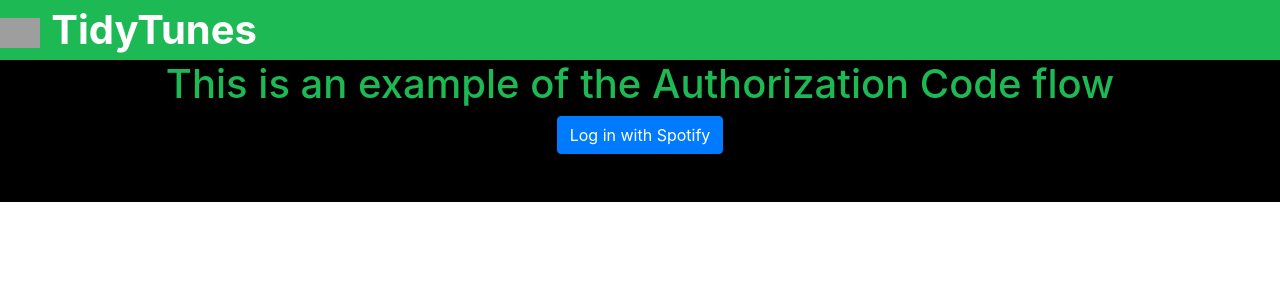
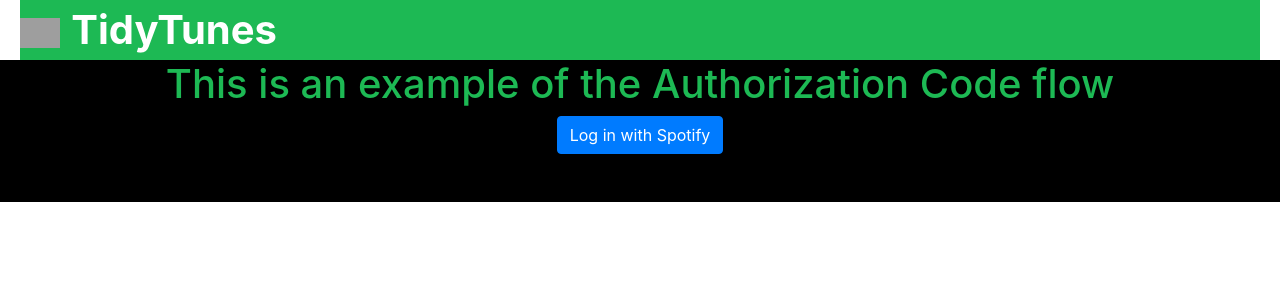
Before and after one commit to MugBergerFries/ObjectOriented, a Django app: page / in a window 1280 px wide. Shown: the top 300 px of the page. Run offline with Django 3.2, Linux system fonts and the light colour scheme; some libraries are stand-ins or nearby versions; grey boxes are pictures that could not be loaded.

Commit message:
added margins and tried new picture

```diff
--- a/ProjectDjango/templates/authenticate/base.html
+++ b/ProjectDjango/templates/authenticate/base.html
@@ -25,6 +25,8 @@
       .Title {
         font-size: 40px;
         color: white;
+        margin-left: 20px;
+        margin-right: 20px;
       }
       .body {
         background-color: black;
@@ -39,8 +41,8 @@
   </head>
   <body>
     <div class="Title" style="background-color:#1DB954">
-      <img src="https://developer.spotify.com/assets/branding-guidelines/icon2@2x.png" alt="Spotify Logo" width="40">
-      <!--<img src="https://developer.spotify.com/assets/branding-guidelines/icon3@2x.png" alt="Spotify Logo" width="200">-->
+      <!--<img src="https://developer.spotify.com/assets/branding-guidelines/icon2@2x.png" alt="Spotify Logo" width="40">-->
+      <img src="https://developer.spotify.com/assets/branding-guidelines/icon3@2x.png" alt="Spotify Logo" width="40">
       <strong>TidyTunes</strong>
     </div>
     <div class="body">
```
